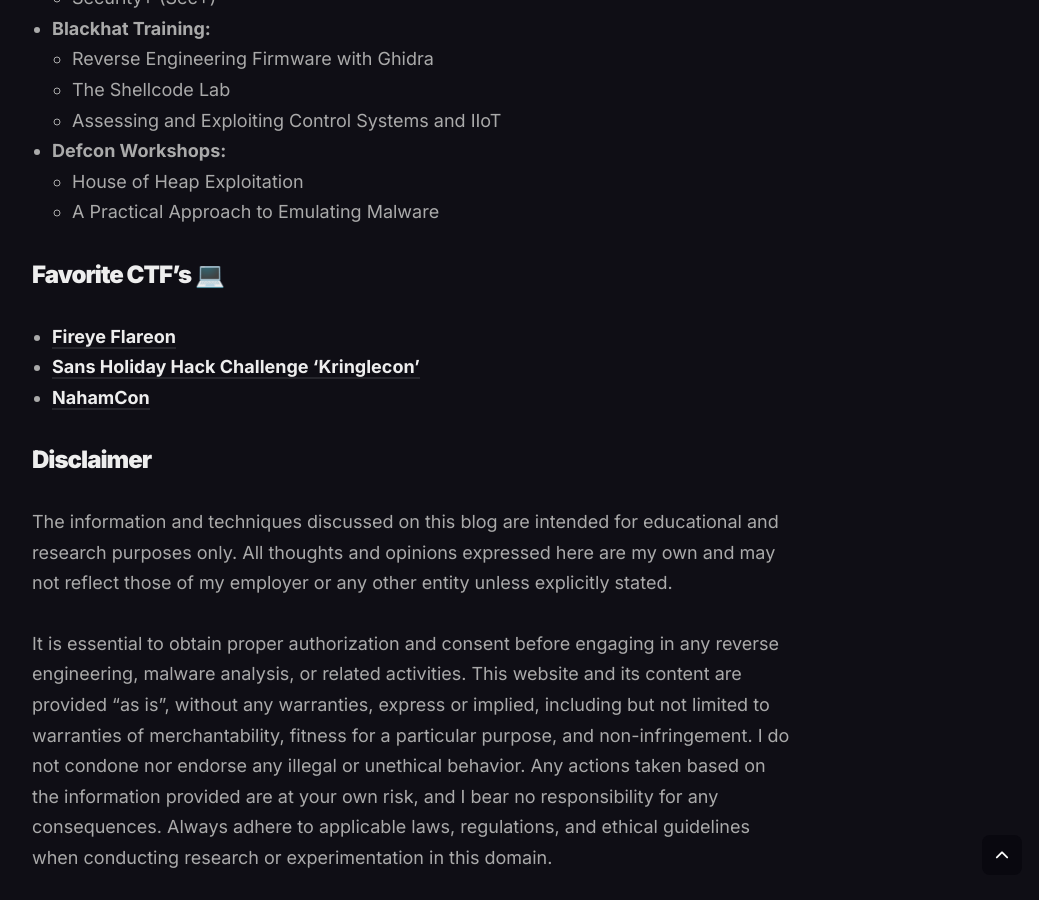
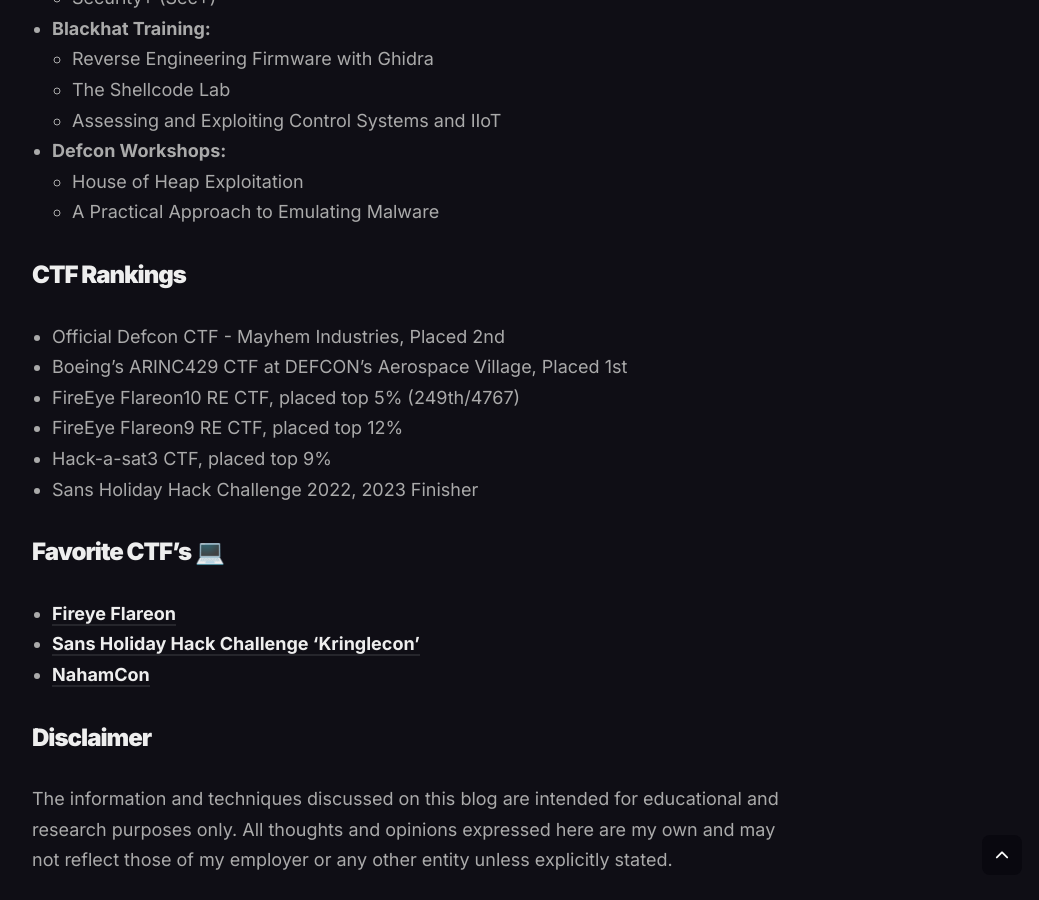
Before and after one commit to BinaryBobcat/BinaryBobcat.github.io, a Jekyll site: the page built from _pages/about.md, in a window 1280 px wide and 900 px high, scrolled down 1693 px. Shown: the whole window, without its empty margins (228-1267 px from the left). Built offline with Jekyll 4.4.1, drawn with Linux system fonts in a browser that asks for light colours.

Commit message:
update aboutme

```diff
--- a/_pages/about.md
+++ b/_pages/about.md
@@ -37,6 +37,14 @@
   - House of Heap Exploitation
   - A Practical Approach to Emulating Malware
 
+### CTF Rankings
+- Official Defcon CTF - Mayhem Industries, Placed 2nd
+- Boeing’s ARINC429 CTF at DEFCON’s Aerospace Village, Placed 1st
+- FireEye Flareon10 RE CTF, placed top 5% (249th/4767)
+- FireEye Flareon9 RE CTF, placed top 12%
+- Hack-a-sat3 CTF, placed top 9%
+- Sans Holiday Hack Challenge 2022, 2023 Finisher
+
 ### Favorite CTF's 💻
 
 - [**Fireye Flareon**](https://flare-on.com/)
```
